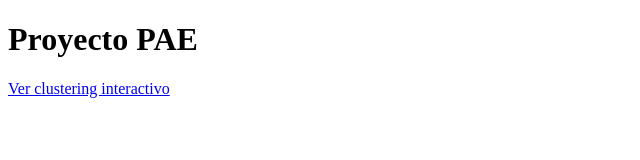
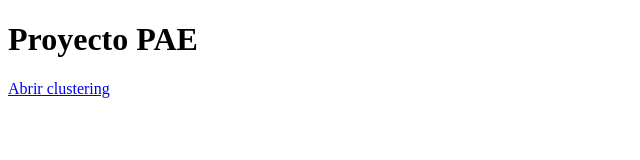
Before and after one commit to isegura/isegura.github.io, a plain HTML site: page index.html in a window 1280 px wide. Shown: the full height of the page, 0-640 px from the left. Drawn offline with Linux system fonts and the light colour scheme.

Commit message:
Update title and link text in index.html

```diff
--- a/index.html
+++ b/index.html
@@ -1,12 +1,10 @@
 <!DOCTYPE html>
 <html>
 <head>
-<title>PAE - Proyectos</title>
+<title>PAE</title>
 </head>
 <body>
 <h1>Proyecto PAE</h1>
-
-<p><a href="clustering_semantico.html">Ver clustering interactivo</a></p>
-
+<p><a href="clustering_semantico.html">Abrir clustering</a></p>
 </body>
 </html>
```
